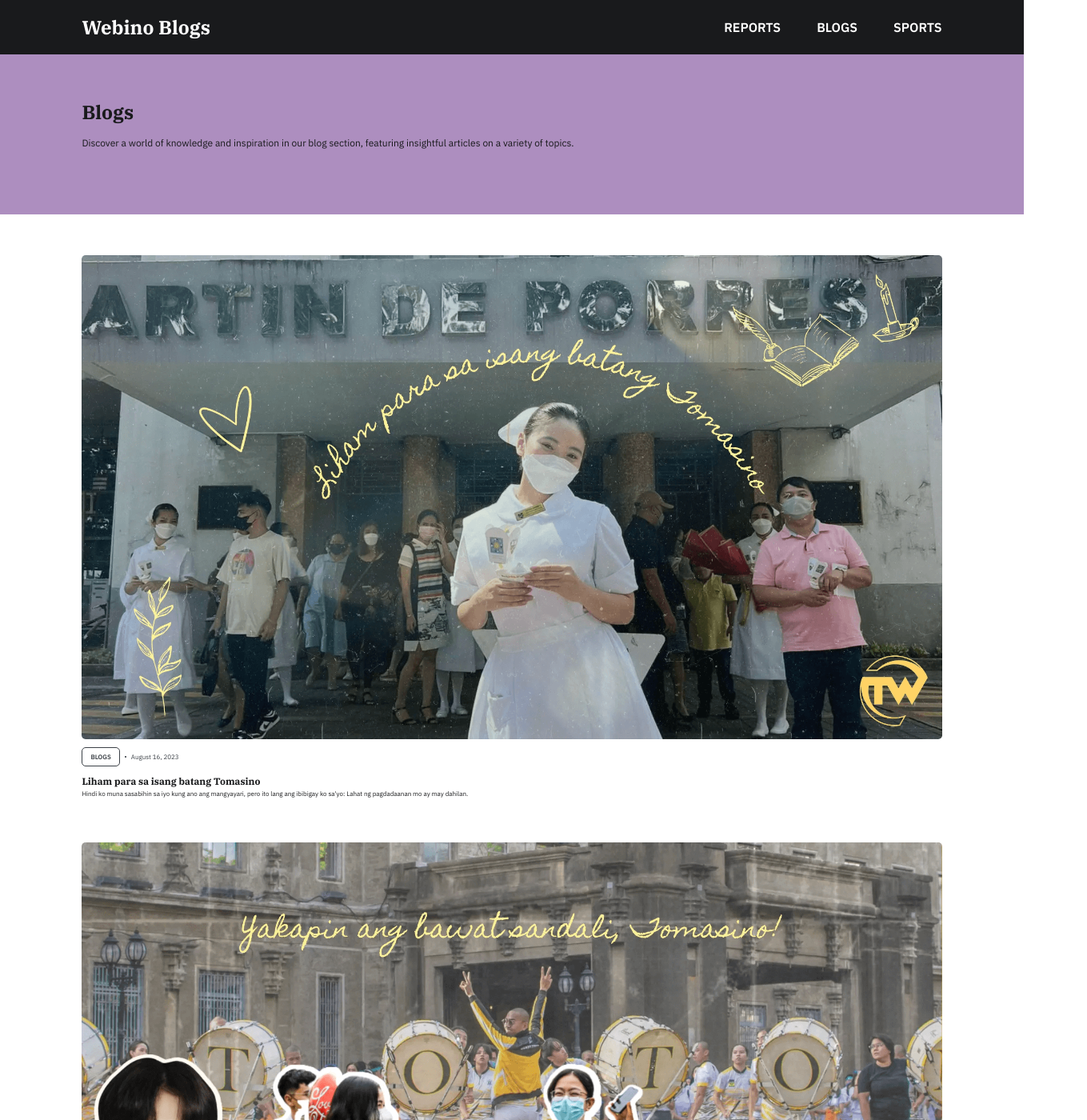
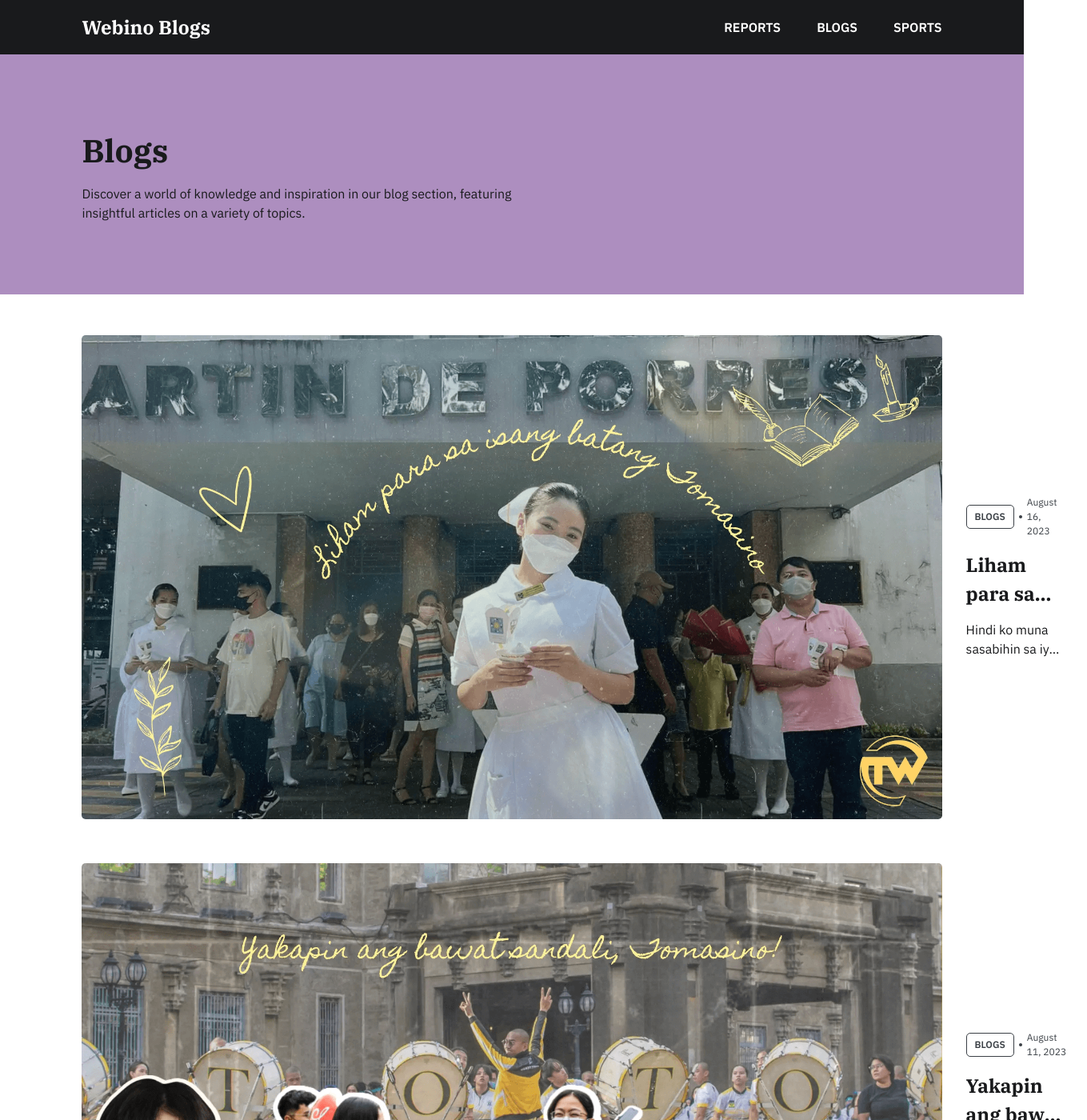
Before and after one commit to kigos21/webino-blogs, a Next.js app: page /blogs in a window 1280 px wide. Shown: the top 1400 px of the page at 80% size, 1359 px wide, since content can reach past the window. Built offline with nearby package versions, Linux system fonts and the light colour scheme.

Commit message:
responsive reports section

```diff
--- a/src/app/globals.css
+++ b/src/app/globals.css
@@ -52,3 +52,12 @@ body * {
   background-size: cover;
   position: relative;
 }
+
+@media (min-width: 768px) and (max-width: 1062px) {
+  .large_card_title {
+    overflow: hidden;
+    display: -webkit-box;
+    -webkit-box-orient: vertical;
+    -webkit-line-clamp: 1;
+  }
+}
--- a/src/app/layout.tsx
+++ b/src/app/layout.tsx
@@ -1,5 +1,6 @@
 import './globals.css';
 import type { Metadata } from 'next';
+import dynamic from 'next/dynamic';
 
 import Navbar from '@/components/Navbar';
 import Footer from '@/components/Footer';
@@ -7,6 +8,10 @@ import Footer from '@/components/Footer';
 export const metadata: Metadata = {
   title: 'Webino Blogs',
 };
+
+const NoSSRNavbar = dynamic(() => import('@/components/Navbar'), {
+  ssr: false,
+});
 
 export default function RootLayout({
   children,
@@ -16,7 +21,7 @@ export default function RootLayout({
   return (
     <html lang="en">
       <body className="text-[#191a1c]">
-        <Navbar />
+        <NoSSRNavbar />
         {children}
         <Footer />
       </body>
--- a/src/app/reports/page.tsx
+++ b/src/app/reports/page.tsx
@@ -17,7 +17,7 @@ export default async function ReportsPage() {
         bgColor="DD8E54"
       />
 
-      <section className="flex flex-col gap-[35px] px-[calc(8%-10px)] py-[41px]">
+      <section className="flex flex-col gap-[35px] px-[calc(8%-10px)] py-[41px] md:gap-[60px] md:py-[74px]">
         {reports.map((report: any) => (
           <LargeCard
             id={report.id}
--- a/src/components/DateTag.tsx
+++ b/src/components/DateTag.tsx
@@ -20,12 +20,20 @@ export default function DateTag({
   return (
     <div className="flex items-center gap-[6px]">
       <div
-        className={`rounded-[5px] border px-[10px] py-[5px] text-[8px] font-semibold ${tagStyle}`}
+        className={`rounded-[5px] border px-[10px] py-[5px] text-[8px] font-semibold md:text-[12px] ${tagStyle}`}
       >
         {tag}
       </div>
-      <Image src={separatorPath} alt="." width={2} height={2} />
-      <p className={`text-[8px] ${textStyle}`}>{datePublished}</p>
+      <Image
+        src={separatorPath}
+        alt="."
+        width={2}
+        height={2}
+        className="md:w-[4px]"
+      />
+      <p className={`text-[8px] md:text-[12px] ${textStyle}`}>
+        {datePublished}
+      </p>
     </div>
   );
 }
--- a/src/components/Footer.tsx
+++ b/src/components/Footer.tsx
@@ -4,9 +4,9 @@ export default function Footer() {
   const platforms = ['facebook', 'instagram', 'x-twitter'];
 
   return (
-    <footer className="flex flex-col items-center gap-[10px] bg-[#181a1c] py-[18px] text-white">
+    <footer className="flex flex-col items-center gap-[10px] bg-[#181a1c] px-[8%] py-[18px] text-white md:flex-row md:justify-between">
       <p className="text-[12px]">&copy; Webino Blogs 2023</p>
-      <div className="flex gap-[15px]">
+      <div className="flex gap-[15px] md:gap-[27px]">
         {platforms.map(platform => (
           <Image
             key={platform}
@@ -14,7 +14,7 @@ export default function Footer() {
             alt={platform}
             width={15}
             height={15}
-            className="cursor-pointer"
+            className="cursor-pointer md:w-[20px]"
           />
         ))}
       </div>
--- a/src/components/Hero.tsx
+++ b/src/components/Hero.tsx
@@ -14,7 +14,7 @@ export default function Hero({
     <Link href={`/posts/${id}`}>
       <div className="cursor-pointer overflow-hidden rounded-[10px] transition-all hover:shadow-lg hover:shadow-neutral-500">
         <div
-          className="hero-image flex flex-col gap-[10px] pb-[20px] pl-[7%] pr-[17%] pt-[35%] text-white md:gap-[15px] md:pb-[66px]"
+          className="hero-image flex flex-col gap-[10px] pb-[20px] pl-[7%] pr-[17%] pt-[35%] text-white md:gap-[15px] md:pb-[66px] xl:pt-[25%]"
           style={{
             backgroundImage: `linear-gradient(180deg, rgba(13, 14, 16, 0.00) 0%, rgba(13, 14, 16, 0.52) 36.46%, #0D0E10 100%), url('${imagePath}')`,
           }}
--- a/src/components/LargeCard.tsx
+++ b/src/components/LargeCard.tsx
@@ -19,7 +19,7 @@ export default function LargeCard({
   return (
     <Link href={`/posts/${id}`} className="rounded-[12px]">
       <div
-        className={`flex cursor-pointer flex-col gap-[10px] rounded-[12px] p-[10px] transition-all hover:${
+        className={`flex cursor-pointer flex-col gap-[10px] rounded-[12px] p-[10px] transition-all md:min-h-[186px] md:flex-row md:items-center md:gap-[30px] hover:${
           isDarkTheme ? 'bg-[#212426]' : 'bg-neutral-100'
         }`}
       >
@@ -28,16 +28,22 @@ export default function LargeCard({
           alt="Article image"
           width={720}
           height={0}
-          className="aspect-video h-auto w-full rounded-[5px] object-cover object-center"
+          className="aspect-video h-auto w-full flex-grow basis-1/3 rounded-[5px] object-cover object-center"
         />
+        <div className="md:flex md:basis-3/5 md:flex-col md:gap-[15px]">
           <DateTag
             datePublished={datePublished}
             tag={tag}
             isDarkTheme={isDarkTheme}
           />
           <div className={`${isDarkTheme ? 'text-white' : ''}`}>
-          <h6 className="line-clamp-2">{title}</h6>
-          <p className="line-clamp-2 text-[8px]">{description}</p>
+            <h6 className="large_card_title line-clamp-2 md:mb-[15px] md:text-[24px]">
+              {title}
+            </h6>
+            <p className="line-clamp-2 text-[8px] md:text-[16px]">
+              {description}
+            </p>
+          </div>
         </div>
       </div>
     </Link>
--- a/src/components/NavLink.tsx
+++ b/src/components/NavLink.tsx
@@ -10,7 +10,7 @@ export default function NavLink({
 }: NavLinkProps) {
   return (
     <li
-      className={`underline-offset- text-[16px] font-[600] uppercase transition-opacity duration-700 hover:underline ${
+      className={`text-[16px] font-[600] uppercase underline-offset-2 transition-opacity duration-700 hover:underline ${
         showNav ? '' : 'opacity-0'
       }`}
     >
--- a/src/components/Navbar.tsx
+++ b/src/components/Navbar.tsx
@@ -40,9 +40,24 @@ export default function Navbar() {
         </h3>
         <nav className="max-md:hidden">
           <ul className="flex gap-[45px]">
-            <li className="font-[600] uppercase">Reports</li>
-            <li className="font-[600] uppercase">Blogs</li>
-            <li className="font-[600] uppercase">Sports</li>
+            <NavLink
+              showNav={true}
+              handleClick={handleLinkClick}
+              href="/reports"
+              title="Reports"
+            />
+            <NavLink
+              showNav={true}
+              handleClick={handleLinkClick}
+              href="/blogs"
+              title="Blogs"
+            />
+            <NavLink
+              showNav={true}
+              handleClick={handleLinkClick}
+              href="/sports"
+              title="Sports"
+            />
           </ul>
         </nav>
       </div>
--- a/src/components/PageHeader.tsx
+++ b/src/components/PageHeader.tsx
@@ -9,9 +9,11 @@ export default function PageHeader({
   const tailwind = 'bg-[#DD8E54] bg-[#ad8ebf] bg-[#bb7082]';
 
   return (
-    <header className={`h-[200px] py-[54px] pl-[8%] pr-[12%] bg-[#${bgColor}]`}>
-      <h3 className="mb-[12px]">{title}</h3>
-      <p className="text-[12px]">{description}</p>
+    <header
+      className={`py-[54px] pl-[8%] pr-[12%] md:py-[90px] md:pr-[45%] bg-[#${bgColor}]`}
+    >
+      <h3 className="mb-[12px] md:text-[40px]">{title}</h3>
+      <p className="text-[12px] md:text-[16px]">{description}</p>
     </header>
   );
 }
--- a/src/components/SmallCard.tsx
+++ b/src/components/SmallCard.tsx
@@ -13,21 +13,21 @@ export default function SmallCard({
 }: SmallCardProps) {
   return (
     <Link href={`/posts/${id}`}>
-      <div className="flex cursor-pointer items-center gap-[0.8rem] rounded-[8px] p-[5px] transition-all hover:bg-neutral-100">
+      <div className="flex cursor-pointer items-center gap-[0.8rem] rounded-[8px] p-[5px] transition-all hover:bg-neutral-100 md:flex-col md:gap-[15px]">
         <Image
           src={imagePath}
           alt="Article image"
           width={480}
           height={0}
-          className="aspect-[4/3] h-auto w-full basis-1/3 self-start rounded-[5px] object-cover object-center"
+          className="aspect-[4/3] h-auto w-full basis-1/3 self-start rounded-[5px] object-cover object-center md:aspect-video"
         />
-        <div className="flex flex-shrink basis-2/3 flex-col gap-[8px]">
+        <div className="flex flex-shrink basis-2/3 flex-col gap-[8px] md:w-full">
           <DateTag
             datePublished={datePublished}
             tag={tag}
             isDarkTheme={false}
           />
-          <h4 className="line-clamp-2 text-[10px]">{title}</h4>
+          <h4 className="line-clamp-2 text-[10px] md:text-[16px]">{title}</h4>
         </div>
       </div>
     </Link>
```
Also changed, not shown: src/app/page.tsx (+12 -8 lines). Lines whose indentation alone changed are shown as unchanged.
